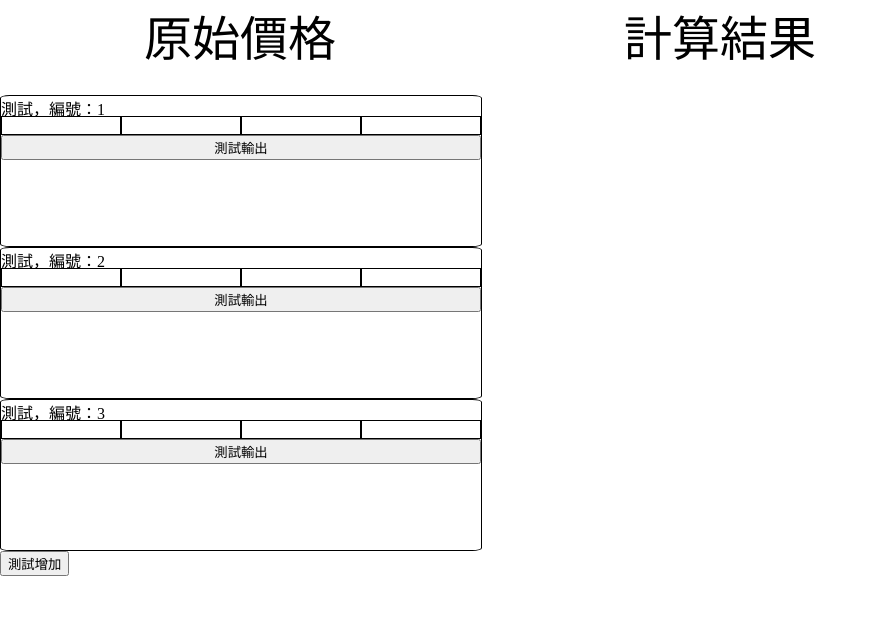
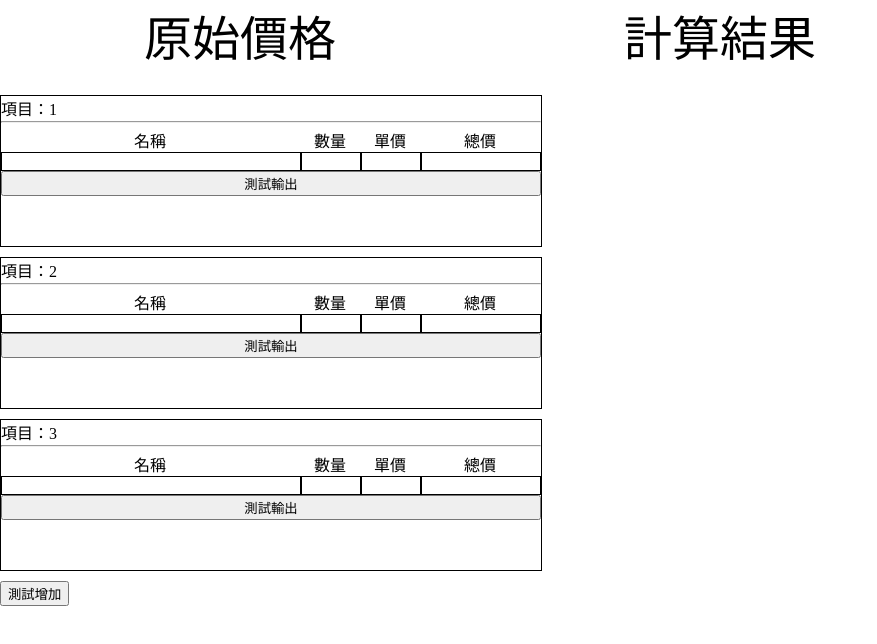
Before and after one commit to ProFusionInformationTechnology/Calculate-quote, an Angular app: page / in a window 1280 px wide. Shown: the top 644 px of the page, without its empty margins (0-877 px from the left). Built offline with nearby package versions, Linux system fonts and the light colour scheme.

Commit message:
[新增] 各項目的子標題

```diff
--- a/src/app/component/block-area/block-area.component.html
+++ b/src/app/component/block-area/block-area.component.html
@@ -1,7 +1,14 @@
 <div class="component-area">
-    <span class="title">測試，編號：{{id}}</span>
+    <span class="title">項目：{{id}}</span>
+    <hr>
+    <div class="children-area">
+        <span class="name">名稱</span>
+        <span class="num">數量</span>
+        <span class="price">單價</span>
+        <span class="total">總價</span>
+    </div>
     <div class="input-area">
-        <input id="name" (change)="consoleValue($event)">
+        <input class="name">
         <input class="num">
         <input class="price">
         <input class="total">
--- a/src/app/component/block-area/block-area.component.scss
+++ b/src/app/component/block-area/block-area.component.scss
@@ -1,23 +1,41 @@
 .component-area {
     display: flex;
     flex-direction: column;
-    width: 480px;
+    width: 540px;
     height: fit-content;
     min-height: 150px;
     border: 1px black solid;
-    border-radius: 2%;
+    margin-bottom: 10px;
     .title {
         width: 100%;
         height: 20px;
     }
-    .input-area {
+    .title + hr {
+        width: calc(100% - 2px);
+        margin: 5px 0px;
+    }
+    .input-area, .children-area {
         display: flex;
         flex-direction: row;
         width: 100%;
+        span {
+            text-align: center;
+            margin-right: 2px;
+        }
         input {
             width: 118px;
             padding: 1px 0px;
             border: 1px black solid;
+            text-align: center;
+        }
+        .name {
+            width: 298px;
+        }
+        .num, .price {
+            width: 58px;
+        }
+        .total {
+            width: 118px;
         }
     }
 }
```
